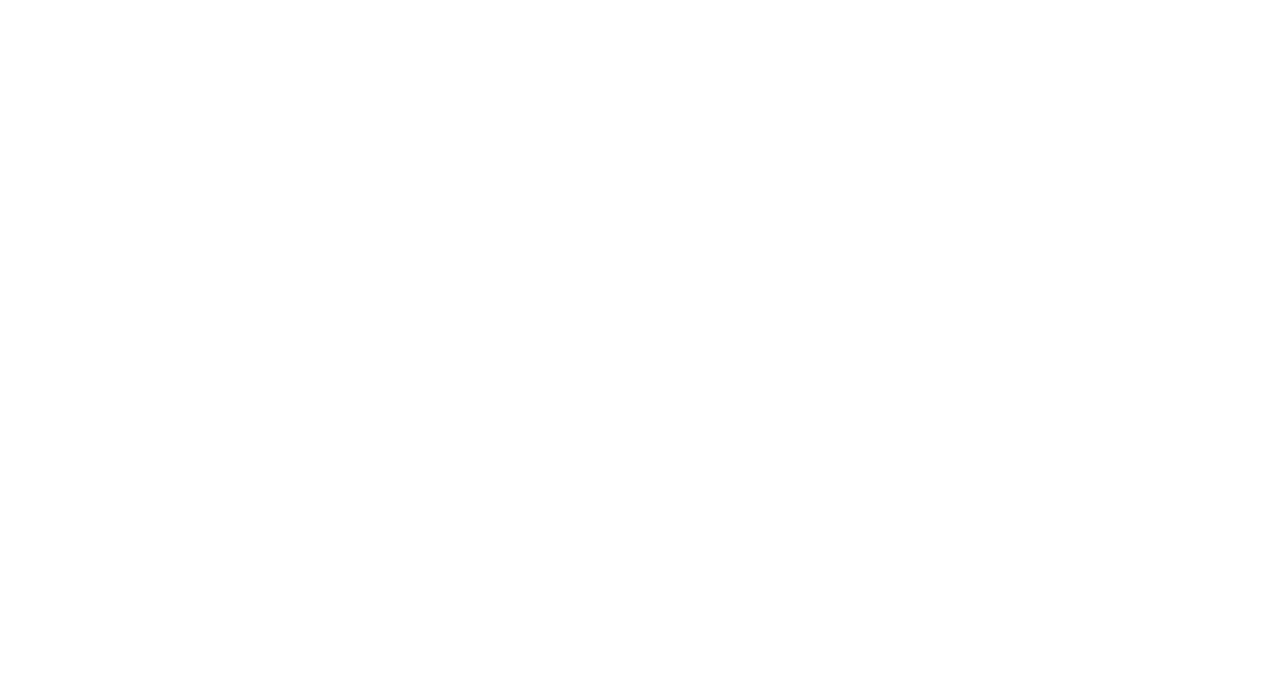
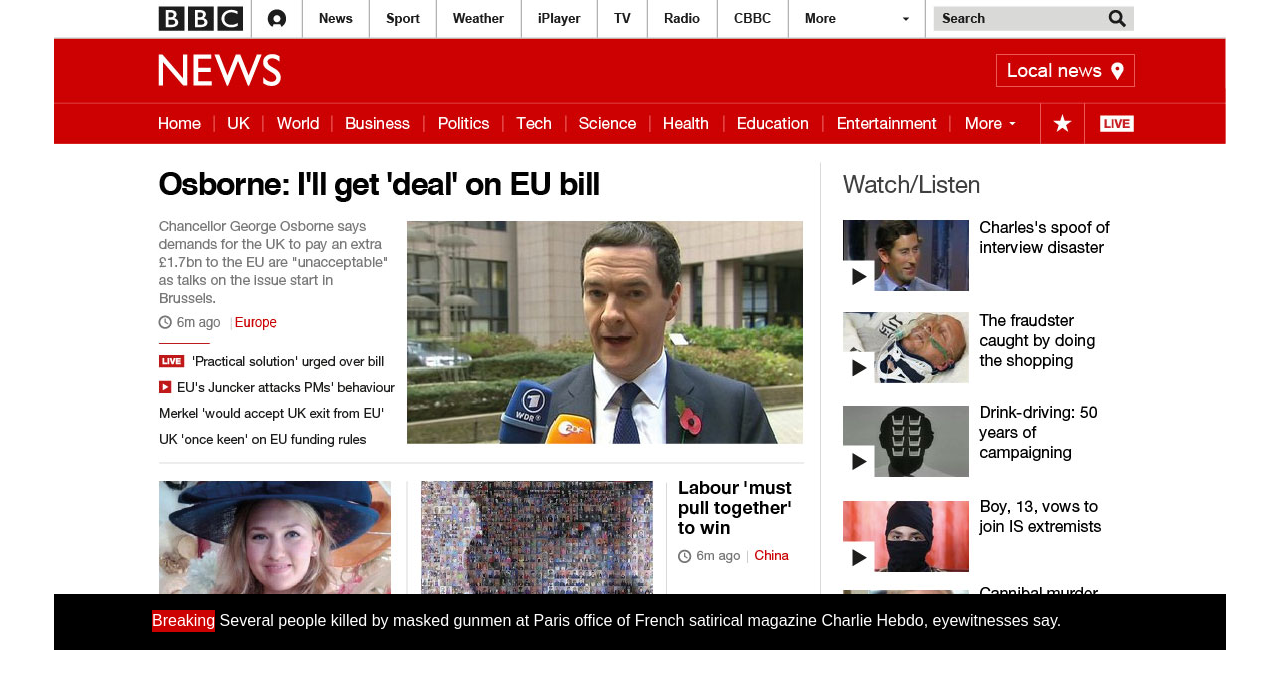
Before and after one commit to simonsinclair/breaking-alert, a plain HTML site: page index.html in a window 1280 px wide. Drawn offline with Linux system fonts and the light colour scheme.

```diff
--- a/css/main.css
+++ b/css/main.css
@@ -1 +1 @@
-*,*:before,*:after{-moz-box-sizing:border-box;box-sizing:border-box}html{-moz-box-sizing:inherit;box-sizing:inherit}body{color:#333;font-size:16px;line-height:22px}.clearfix:after{content:"";display:table;clear:both}
+*,*:before,*:after{box-sizing:border-box}html{box-sizing:inherit}body{color:#333;font-size:16px;line-height:22px}a{text-decoration:none}.page{background-image:url("../img/breaking-bg.jpg");background-position:top center;height:650px;margin:0 auto;max-width:1172px;position:relative}.breaking{background-color:#000;position:absolute;right:0;bottom:0;left:0;width:100%;z-index:10}.breaking p{color:#FFF}.breaking__inner{height:40px;margin:0 auto;max-width:976px}.breaking__label{background-color:#CC0101;display:inline-block}.breaking__close{color:#FFF;display:block;position:absolute;right:0;z-index:20}.clearfix:after{content:"";display:table;clear:both}
--- a/index.html
+++ b/index.html
@@ -14,7 +14,13 @@
   </head>
   <body>
     <div class="page">
-      <!-- ... -->
+
+      <div class="breaking" id="js-breaking">
+        <div class="breaking__inner">
+          <p><span class="breaking__label">Breaking</span> Several people killed by masked gunmen at Paris office of French satirical magazine Charlie Hebdo, eyewitnesses say.</p>
+          <a class="breaking__close" href="#">&times;</a>
+        </div>
+      </div>
     </div>
 
     <script src="bower_components/jquery/dist/jquery.min.js"></script>
```
Also changed, not shown: img/breaking-bg.jpg (added).
